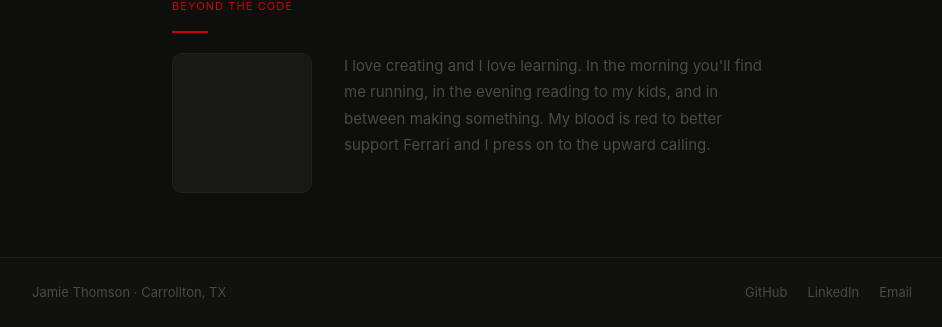
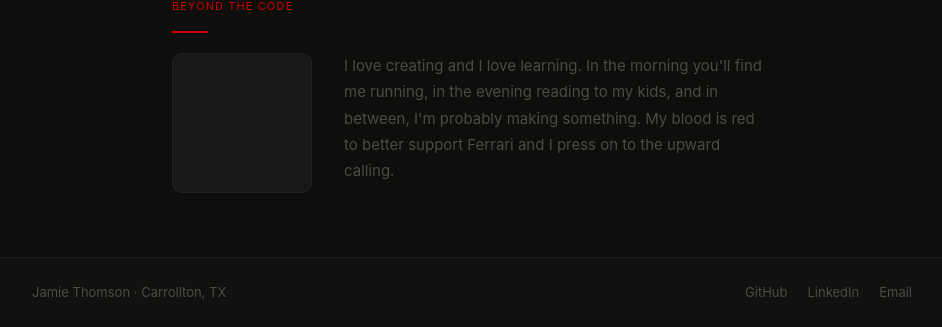
Before and after one commit to Firehawk41/Flask-Portfolio, a Flask app: page /about in a window 1280 px wide. Shown: the part 1181-1508 px from the top of the page, without its empty margins (168-1110 px from the left). Run offline with Flask 3, Linux system fonts and the light colour scheme.

Commit message:
Update bio wording: "probably making something"
https://claude.ai/code/session_01RsSzv4bYu7WVEJ2TdSmViC

```diff
--- a/templates/about.html
+++ b/templates/about.html
@@ -19,7 +19,7 @@
     <div class="red-rule"></div>
     <div class="bio-section">
       <div id="bio-photo"></div>
-      <p class="bio-text">I love creating and I love learning. In the morning you'll find me running, in the evening reading to my kids, and in between making something. My blood is red to better support Ferrari and I press on to the upward calling.</p>
+      <p class="bio-text">I love creating and I love learning. In the morning you'll find me running, in the evening reading to my kids, and in between, I'm probably making something. My blood is red to better support Ferrari and I press on to the upward calling.</p>
     </div>
   </div>
 </section>
```
